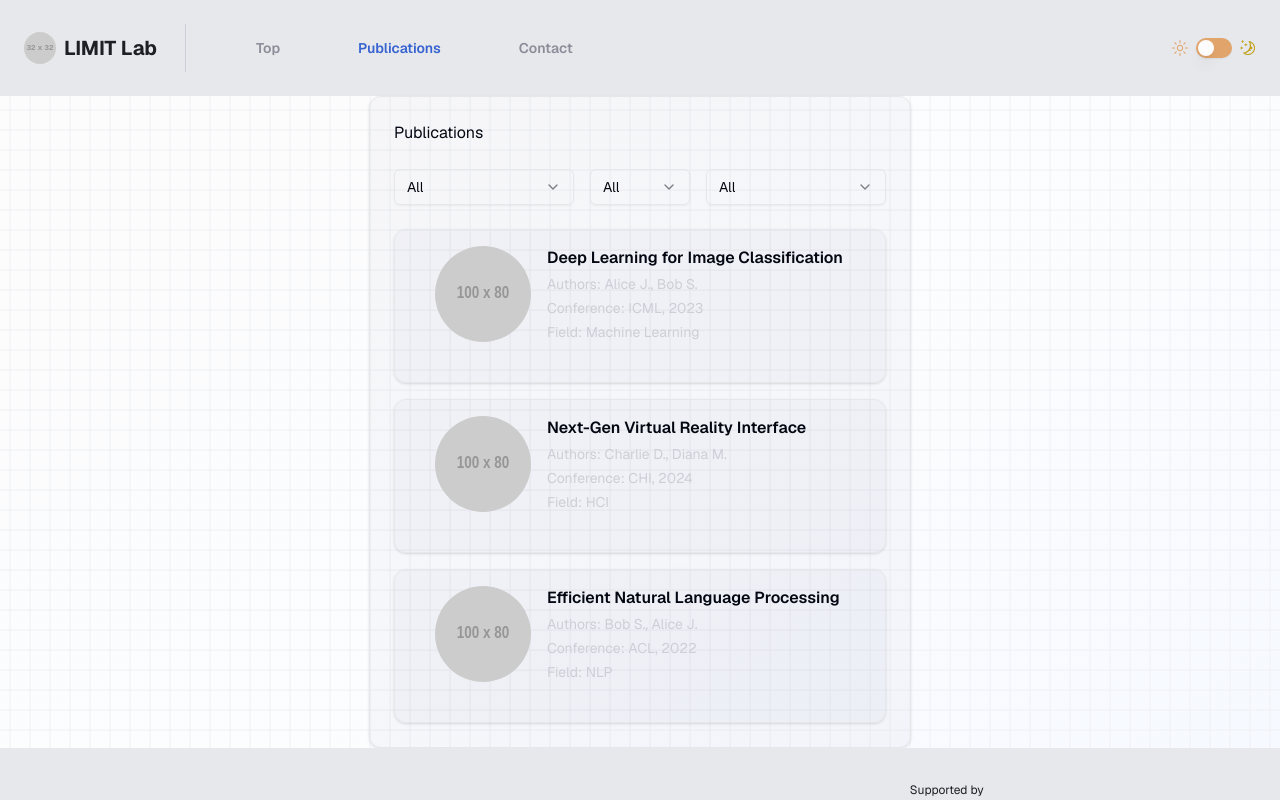
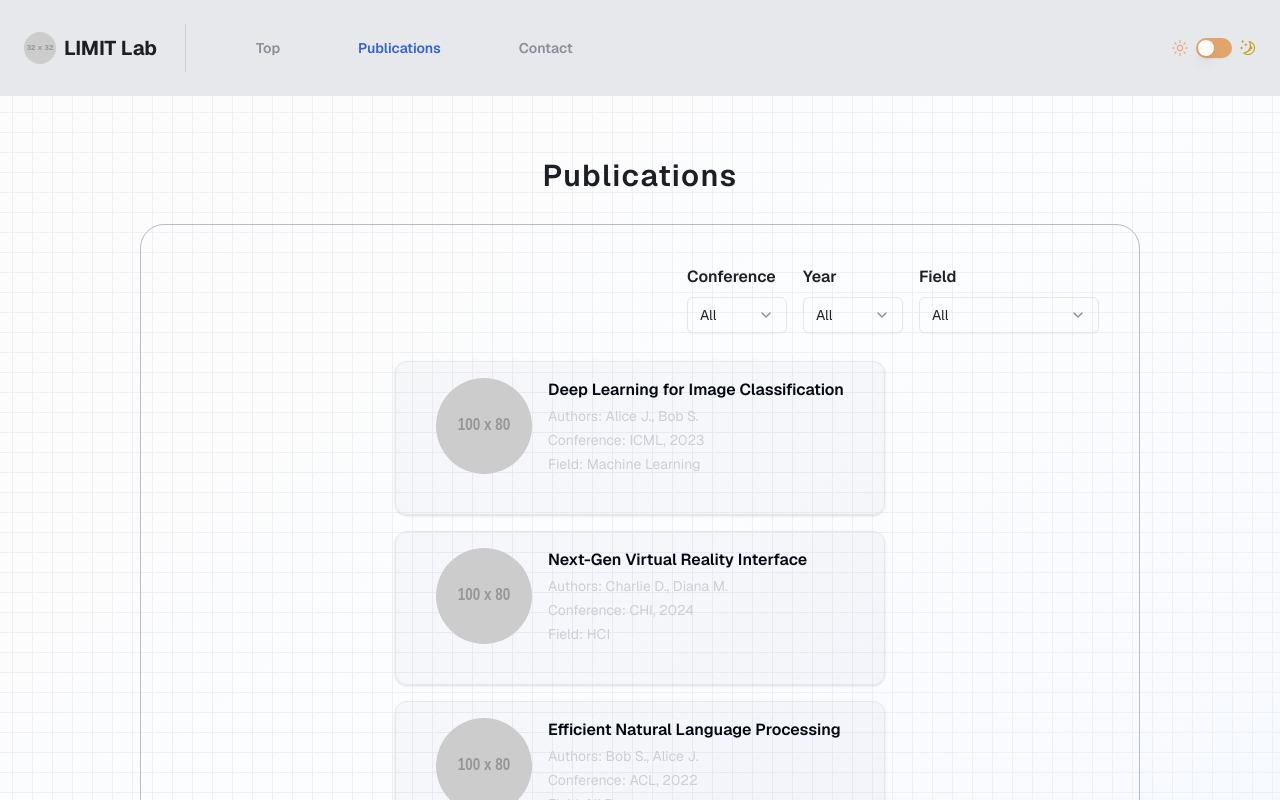
Before and after one commit to cvpaperchallenge-alumni/limit-lab-homepage, a Next.js app: page /publications in a window 1280 px wide. Shown: the top 800 px of the page. Built offline with nearby package versions, Linux system fonts and the light colour scheme; what tailwindcss-animated would draw is missing.

Commit message:
:sparkles: Update publication page layout

```diff
--- a/src/app/(homepage)/publications/page.tsx
+++ b/src/app/(homepage)/publications/page.tsx
@@ -37,20 +37,19 @@ export default function PublicationsPage() {
   })
 
   return (
-    <div className="flex-1 space-y-8">
-      <Card>
-        <CardHeader>
-          <h1>Publications</h1>
-        </CardHeader>
-        <CardContent className="space-y-6">
+    <div className="flex w-4/5 flex-col items-center flex-1 gap-8">
+      <h1 className='text-3xl font-semibold leading-8 tracking-wider mt-16'>Publications</h1>
+      <div className='flex w-full max-w-[1000px] flex-col items-center gap-7 rounded-3xl border border-block-border px-10 pt-10 pb-16'>
           {/* Filters */}
-          <div className="flex flex-wrap gap-4">
+        <div className="flex gap-4 self-end">
             {/* Conference Filter */}
+          <div className='flex gap-2 flex-col items-start'>
+            <div className='text-s font-semibold'>Conference</div>
             <Select
               value={conferenceFilter}
               onValueChange={(val) => setConferenceFilter(val)}
             >
-              <SelectTrigger className="w-[180px]">
+              <SelectTrigger className="w-[100px]">
                 <SelectValue placeholder="Conference" />
               </SelectTrigger>
               <SelectContent>
@@ -62,8 +61,11 @@ export default function PublicationsPage() {
                 ))}
               </SelectContent>
             </Select>
+          </div>
 
             {/* Year Filter */}
+          <div className='flex gap-2 flex-col items-start'>
+            <div className='text-s font-semibold'>Year</div>
             <Select
               value={yearFilter}
               onValueChange={(val) => setYearFilter(val)}
@@ -80,8 +82,11 @@ export default function PublicationsPage() {
                 ))}
               </SelectContent>
             </Select>
+          </div>
 
             {/* Field Filter */}
+          <div className='flex gap-2 flex-col items-start'>
+            <div className='text-s font-semibold'>Field</div>
             <Select
               value={fieldFilter}
               onValueChange={(val) => setFieldFilter(val)}
@@ -98,6 +103,7 @@ export default function PublicationsPage() {
                 ))}
               </SelectContent>
             </Select>
+          </div>
           </div>
 
           {/* Publication List */}
@@ -126,8 +132,7 @@ export default function PublicationsPage() {
               </Card>
             ))}
           </div>
-        </CardContent>
-      </Card>
+      </div>
     </div>
   )
 }
```
